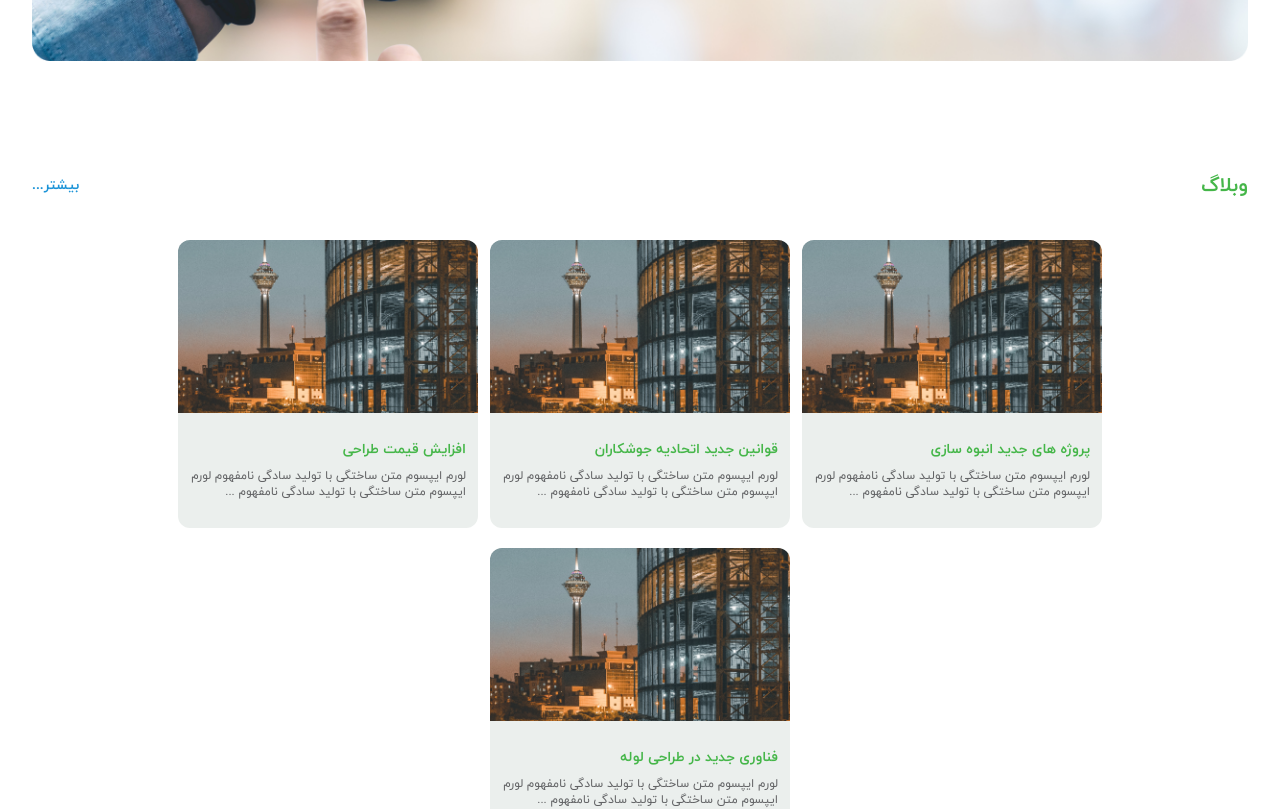
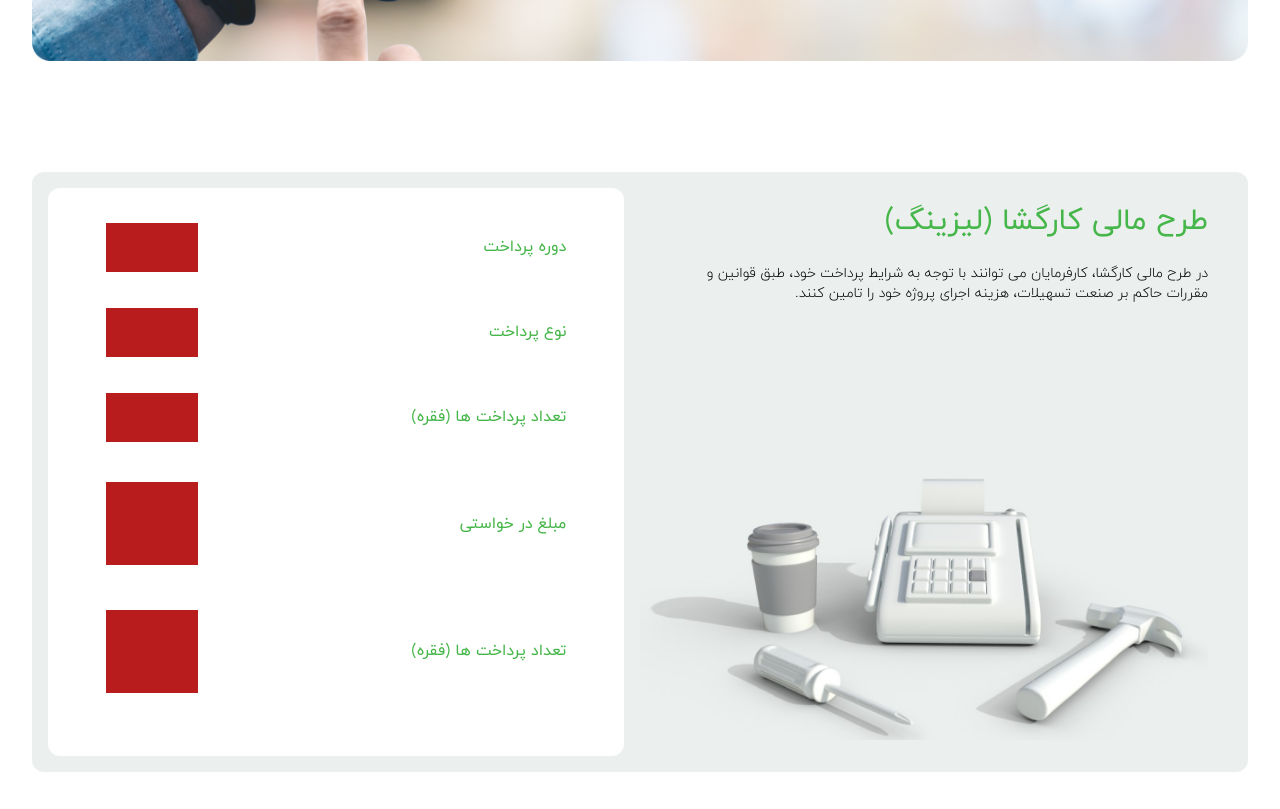
Before and after one commit to AfwebMaker/K-Landing, a React (Create React App) app: page / in a window 1280 px wide. Shown: the part 2300-3109 px from the top of the page. Built offline with nearby package versions, Linux system fonts and the light colour scheme.

Commit message:
start calculator component

```diff
--- /dev/null
+++ b/src/components/Home/calculator/Calculator.js
@@ -0,0 +1,65 @@
+import React from 'react'
+//assets
+import calculator from '../../../assets/images/home/calculator/calculator.png'
+
+function Calculator() {
+    return (
+
+        <div className="text-center flex items-center flex-col pt-10 pb-16">
+            <div className="maxLayout mx-5 md:px-[32px] w-full h-[600px] flex flex-col items-center justify-center">
+                <div className='bg-[#EBEFED] w-full h-full rounded-xl flex'>
+                    <div className='w-1/2 h-full pr-10 py-8 flex flex-col items-start justify-between'>
+                        <div className='flex items-start flex-col'>
+                            <span className='text-color-3 text-3xl mb-6'>طرح مالی کارگشا (لیزینگ)</span>
+                            <span className='flex text-sm w-[510px] text-right font-light'>
+                                در طرح مالی کارگشا، کارفرمایان می توانند با توجه به شرایط پرداخت خود، طبق قوانین و مقررات حاکم بر صنعت تسهیلات، هزینه اجرای پروژه خود را تامین کنند.
+                            </span>
+                        </div>
+                        <div className=''>
+                            <img className='' src={calculator} alt="ماشین حساب" />
+                        </div>
+                    </div>
+                    <div className='w-1/2 h-full p-4'>
+                        <div className='flex flex-col bg-white h-full rounded-xl py-[5%] px-[10%]'>
+                            <div className='w-full h-[50%]'>
+                                <div className='w-full h-1/3 flex items-center justify-between pb-6'>
+                                    <span className='text-color-font-3'>دوره پرداخت</span>
+                                    <div className='w-[20%] bg-red-700 h-[80%]'>
+
+                                    </div>
+                                </div>
+                                <div className='w-full h-1/3 flex items-center justify-between pb-6'>
+                                    <span className='text-color-font-3'>نوع پرداخت</span>
+                                    <div className='w-[20%] bg-red-700 h-[80%]'>
+
+                                    </div>
+                                </div>
+                                <div className='w-full h-1/3 flex items-center justify-between pb-6'>
+                                    <span className='text-color-font-3'>تعداد پرداخت ها (فقره)</span>
+                                    <div className='w-[20%] bg-red-700 h-[80%]'>
+
+                                    </div>
+                                </div>
+                            </div>
+                            <div className='w-full h-[25%] flex items-center justify-between pb-6'>
+                                <span className='text-color-font-3'>مبلغ در خواستی</span>
+                                <div className='w-[20%] bg-red-700 h-[80%]'>
+
+                                </div>
+                            </div>
+                            <div className='w-full h-[25%] flex items-center justify-between pb-6'>
+                                <span className='text-color-font-3'>تعداد پرداخت ها (فقره)</span>
+                                <div className='w-[20%] bg-red-700 h-[80%]'>
+
+                                </div>
+                            </div>
+                        </div>
+                    </div>
+                </div>
+
+            </div>
+        </div>
+    )
+}
+
+export default Calculator
--- a/src/components/Home/hero/Hero.js
+++ b/src/components/Home/hero/Hero.js
@@ -8,7 +8,6 @@ import Drill_Icon from '../../../assets/images/home/hero/Drill_Icon.svg'
 import Jackhammer from '../../../assets/images/home/hero/Jackhammer.svg'
 import Screw_Icon from '../../../assets/images/home/hero/Screw_Icon.svg'
 import Helmet_Icon from '../../../assets/images/home/hero/Helmet_Icon.svg'
-import search from '../../../assets/images/header/Search.svg'
 
 function Hero() {
     return (
--- a/src/pages/Home.js
+++ b/src/pages/Home.js
@@ -6,6 +6,7 @@ import CarouselBanner from '../components/Home/carouselBanner/CarouselBanner.js'
 import Questions from '../components/Home/questions/Questions.js'
 import AppInformation from '../components/Home/AppInformation/AppInformation.js'
 import Brands from '../components/Home/brands/Brands.js'
+import Calculator from '../components/Home/calculator/Calculator.js'
 
 export const Home = () => {
 
@@ -17,6 +18,7 @@ export const Home = () => {
       <CarouselBanner />
       <Questions />
       <AppInformation />
+      <Calculator />
       <Weblog />
     </div>
   )
```
Also changed, not shown: src/assets/images/home/calculator/calculator.png (added).
